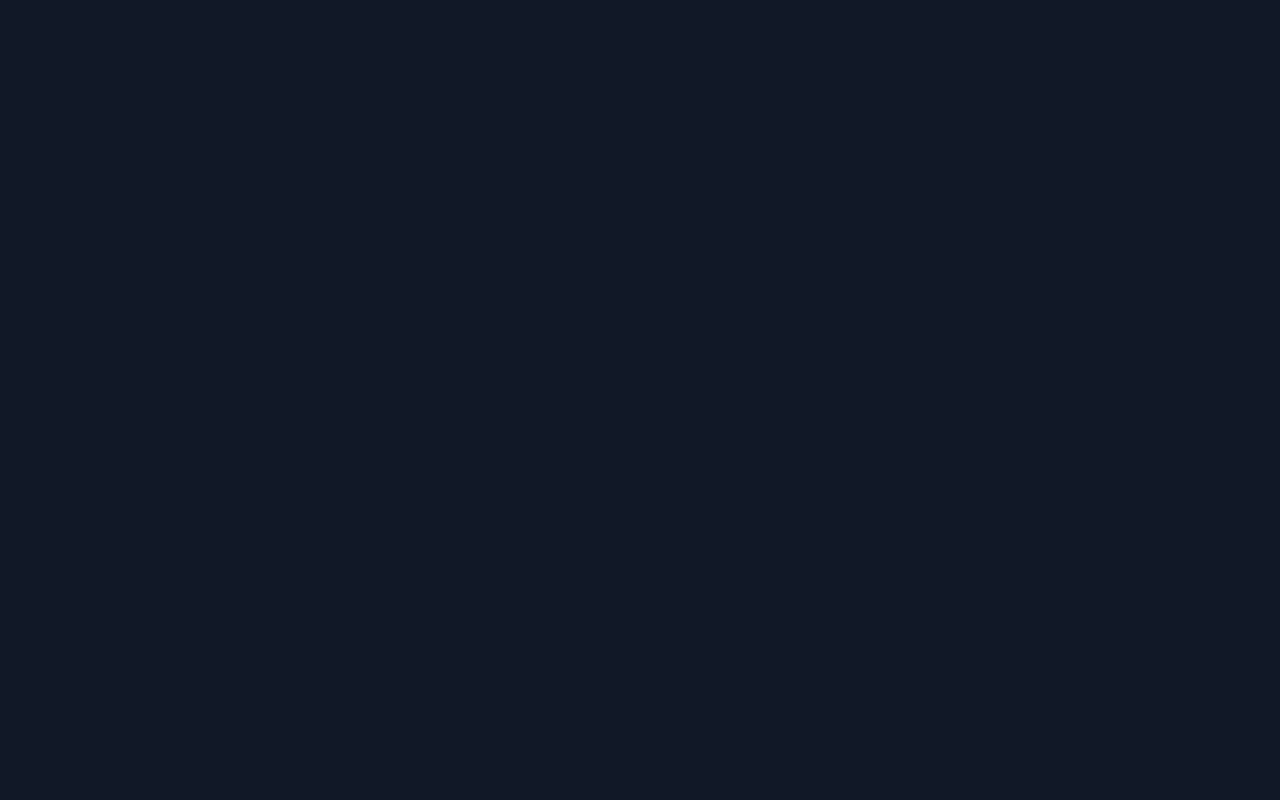
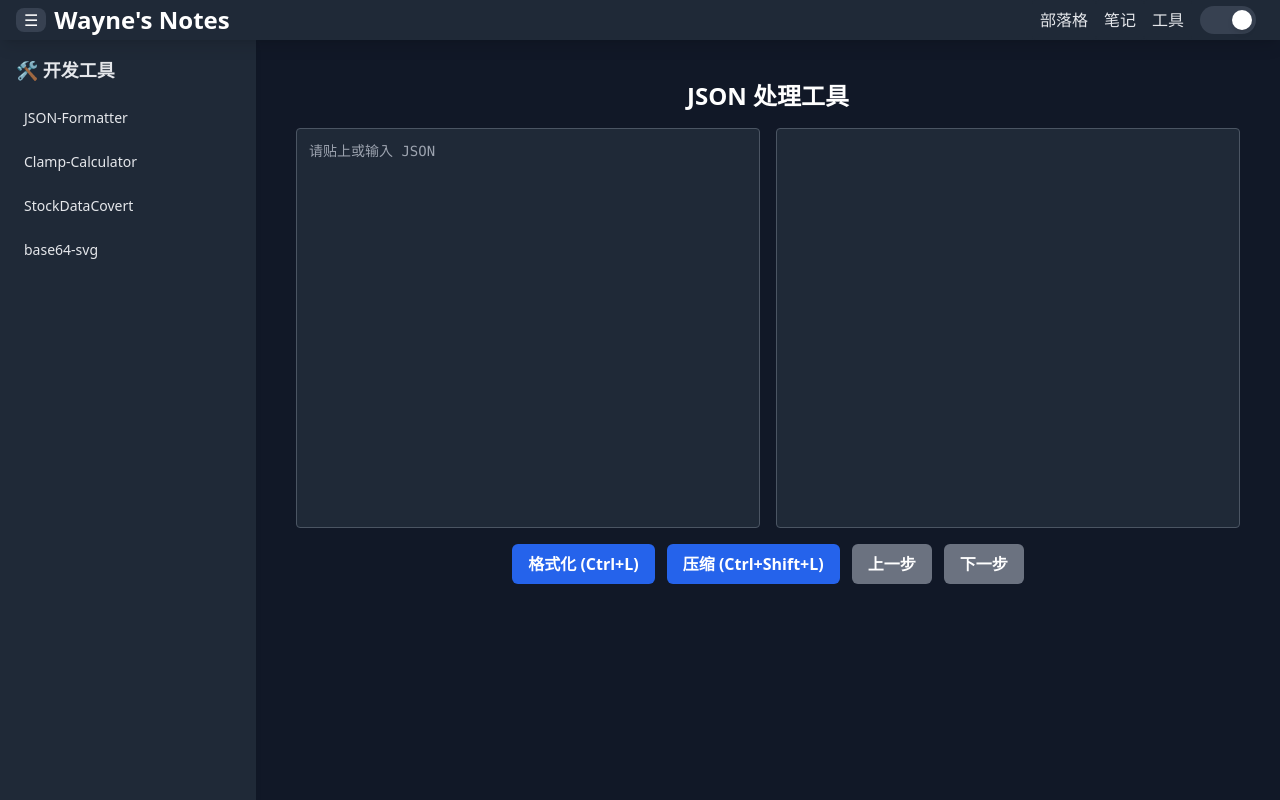
Before and after one commit to wayne23123/wayne-notes, a React (Vite) app: page /wayne-notes/tools/json-formatter in a window 1280 px wide. Before the commit this address had no page. Built offline with nearby package versions, Linux system fonts and the light colour scheme.

Commit message:
add json formatter page

```diff
--- a/src/components/Layout.tsx
+++ b/src/components/Layout.tsx
@@ -1,40 +1,40 @@
-import { Link, Outlet, useLocation } from 'react-router-dom';
-import { useState, useEffect } from 'react';
-import { useDarkMode } from '../context/DarkModeContext';
+import { Link, Outlet, useLocation } from "react-router-dom";
+import { useState, useEffect } from "react";
+import { useDarkMode } from "../context/DarkModeContext";
 
 export default function Layout() {
-  // 取得當前路由
+  // 取得当前路由
   const location = useLocation();
 
   // 取得 `localStorage` 的初始值
   const getInitialSidebarState = () =>
-    localStorage.getItem('sidebarOpen') !== 'false';
+    localStorage.getItem("sidebarOpen") !== "false";
 
-  // 全域狀態
+  // 全域状态
   const { darkMode } = useDarkMode();
 
-  // 狀態管理
+  // 状态管理
   const [sidebarOpen, setSidebarOpen] = useState(getInitialSidebarState);
-  // 控制手機版漢堡選單
+  // 控制手机版汉堡选单
   const [menuOpen, setMenuOpen] = useState(false);
-  // 只允許一個手風琴展開
+  // 只允许一个手风琴展开
   const [openSection, setOpenSection] = useState<string | null>(null);
-  // 動態 Sidebar
+  // 动态 Sidebar
   const [currentSidebar, setCurrentSidebar] = useState<React.ReactNode | null>(
     null
   );
 
-  // 儲存至 `localStorage`
+  // 储存至 `localStorage`
   useEffect(
-    () => localStorage.setItem('sidebarOpen', sidebarOpen.toString()),
+    () => localStorage.setItem("sidebarOpen", sidebarOpen.toString()),
     [sidebarOpen]
   );
 
-  // 監聽路由變化，更新 Sidebar
+  // 监听路由变化，更新 Sidebar
   useEffect(() => {
-    if (location.pathname === '/') {
+    if (location.pathname === "/") {
       setCurrentSidebar(<HomeSidebar darkMode={darkMode} />);
-    } else if (location.pathname.startsWith('/blog')) {
+    } else if (location.pathname.startsWith("/blog")) {
       setCurrentSidebar(
         <BlogSidebar
           openSection={openSection}
@@ -42,7 +42,7 @@ export default function Layout() {
           darkMode={darkMode}
         />
       );
-    } else if (location.pathname.startsWith('/notes')) {
+    } else if (location.pathname.startsWith("/notes")) {
       setCurrentSidebar(
         <NotesSidebar
           openSection={openSection}
@@ -50,21 +50,21 @@ export default function Layout() {
           darkMode={darkMode}
         />
       );
-    } else if (location.pathname.startsWith('/tools')) {
+    } else if (location.pathname.startsWith("/tools")) {
       setCurrentSidebar(<ToolsSidebar darkMode={darkMode} />);
     } else {
-      setCurrentSidebar(null); // 其他頁面不顯示側邊欄
+      setCurrentSidebar(null); // 其他页面不显示侧边栏
     }
   }, [location.pathname, darkMode]);
 
-  // 手風琴展開/收合（當開啟 A，B 會自動關閉）
+  // 手风琴展开/收合（当开启 A，B 会自动关闭）
   const toggleSection = (section: string) => {
     setOpenSection((prev) => (prev === section ? null : section));
   };
 
-  // 根據當前路由決定顯示的側邊欄
+  // 根据当前路由决定显示的侧边栏
   const getSidebar = () => {
-    if (location.pathname.startsWith('/blog')) {
+    if (location.pathname.startsWith("/blog")) {
       return (
         <BlogSidebar
           openSection={openSection}
@@ -72,7 +72,7 @@ export default function Layout() {
           darkMode={darkMode}
         />
       );
-    } else if (location.pathname.startsWith('/notes')) {
+    } else if (location.pathname.startsWith("/notes")) {
       return (
         <NotesSidebar
           openSection={openSection}
@@ -80,26 +80,26 @@ export default function Layout() {
           darkMode={darkMode}
         />
       );
-    } else if (location.pathname.startsWith('/tools')) {
+    } else if (location.pathname.startsWith("/tools")) {
       return <ToolsSidebar darkMode={darkMode} />;
-    } else if (location.pathname === '/') {
-      return <HomeSidebar darkMode={darkMode} />; // ✅ 傳遞 darkMode
+    } else if (location.pathname === "/") {
+      return <HomeSidebar darkMode={darkMode} />; // ✅ 传递 darkMode
     }
-    return null; // 不顯示側邊欄
+    return null; // 不显示侧边栏
   };
 
   return (
     <div
       className={`flex flex-col transition-colors ${
-        darkMode ? 'bg-gray-900 text-gray-200' : 'bg-gray-200 text-black'
+        darkMode ? "bg-gray-900 text-gray-200" : "bg-gray-200 text-black"
       }`}
     >
       {/* Header */}
       <header
         className={`w-full fixed top-0 left-0 z-50 transition-colors ${
           darkMode
-            ? 'bg-gray-800 text-white shadow-lg'
-            : 'bg-gray-100 text-black shadow-md'
+            ? "bg-gray-800 text-white shadow-lg"
+            : "bg-gray-100 text-black shadow-md"
         }`}
       >
         <div className="w-full px-4 flex justify-between items-center">
@@ -107,11 +107,11 @@ export default function Layout() {
             <div>
               <button
                 className={`px-2 rounded-lg transition-all duration-300 ${
-                  darkMode ? 'bg-gray-700 text-white' : 'bg-gray-200 text-black'
+                  darkMode ? "bg-gray-700 text-white" : "bg-gray-200 text-black"
                 }`}
                 onClick={() => setSidebarOpen(!sidebarOpen)}
               >
-                {sidebarOpen ? '☰' : '☰'}
+                {sidebarOpen ? "☰" : "☰"}
               </button>
             </div>
             <div className="px-2 text-2xl font-bold">
@@ -121,7 +121,7 @@ export default function Layout() {
             </div>
           </div>
 
-          {/* 漢堡選單 (手機版) */}
+          {/* 汉堡选单 (手机版) */}
           <button
             className="lg:hidden px-2 py-2"
             onClick={() => setMenuOpen(!menuOpen)}
@@ -129,7 +129,7 @@ export default function Layout() {
             ☰
           </button>
 
-          {/* Header 選單 (電腦版) */}
+          {/* Header 选单 (电脑版) */}
           <nav className="hidden lg:flex items-center">
             <NavLinks darkMode={darkMode} />
             <div className="px-2">
@@ -138,7 +138,7 @@ export default function Layout() {
           </nav>
         </div>
 
-        {/* 手機版的下拉選單 */}
+        {/* 手机版的下拉选单 */}
         {menuOpen && (
           <nav className="lg:hidden bg-gray-700 text-white flex flex-col items-center py-4 space-y-3">
             <NavLinks darkMode={darkMode} onClick={() => setMenuOpen(false)} />
@@ -153,9 +153,9 @@ export default function Layout() {
         {getSidebar() && (
           <aside
             className={`transition-all duration-300 fixed top-10 h-screen overflow-auto shadow-md ${
-              sidebarOpen ? 'w-64 p-4' : 'w-0 p-0 overflow-hidden'
+              sidebarOpen ? "w-64 p-4" : "w-0 p-0 overflow-hidden"
             } ${
-              darkMode ? 'bg-gray-800 text-gray-200' : 'bg-gray-300 text-black'
+              darkMode ? "bg-gray-800 text-gray-200" : "bg-gray-300 text-black"
             }`}
           >
             {currentSidebar && sidebarOpen && getSidebar()}
@@ -165,7 +165,7 @@ export default function Layout() {
         {/* Main Content */}
         <main
           className={`flex-1 p-6 transition-all duration-300 ${
-            sidebarOpen ? 'ml-64' : 'ml-0'
+            sidebarOpen ? "ml-64" : "ml-0"
           }`}
         >
           <Outlet />
@@ -175,7 +175,7 @@ export default function Layout() {
   );
 }
 
-/* Header 選單 */
+/* Header 选单 */
 function NavLinks({
   onClick,
   darkMode,
@@ -189,8 +189,8 @@ function NavLinks({
         to="/blog"
         className={`block p-2 rounded transition-all duration-300 ${
           darkMode
-            ? 'bg-gray-800 text-gray-200 hover:bg-gray-700'
-            : 'bg-white text-gray-900 hover:bg-gray-200'
+            ? "bg-gray-800 text-gray-200 hover:bg-gray-700"
+            : "bg-white text-gray-900 hover:bg-gray-200"
         }`}
         onClick={onClick}
       >
@@ -200,19 +200,19 @@ function NavLinks({
         to="/notes"
         className={`block p-2 rounded transition-all duration-300 ${
           darkMode
-            ? 'bg-gray-800 text-gray-200 hover:bg-gray-700'
-            : 'bg-white text-gray-900 hover:bg-gray-200'
+            ? "bg-gray-800 text-gray-200 hover:bg-gray-700"
+            : "bg-white text-gray-900 hover:bg-gray-200"
         }`}
         onClick={onClick}
       >
-        筆記
+        笔记
       </Link>
       <Link
         to="/tools"
         className={`block p-2 rounded transition-all duration-300 ${
           darkMode
-            ? 'bg-gray-800 text-gray-200 hover:bg-gray-700'
-            : 'bg-white text-gray-900 hover:bg-gray-200'
+            ? "bg-gray-800 text-gray-200 hover:bg-gray-700"
+            : "bg-white text-gray-900 hover:bg-gray-200"
         }`}
         onClick={onClick}
       >
@@ -222,38 +222,38 @@ function NavLinks({
   );
 }
 
-/* 黑暗模式開關 */
+/* 黑暗模式开关 */
 function DarkModeToggle() {
   const { darkMode, setDarkMode } = useDarkMode();
 
   return (
     <div
       className={`relative w-14 h-7 rounded-full p-1 transition-colors cursor-pointer ${
-        darkMode ? 'bg-gray-700' : 'bg-gray-300'
+        darkMode ? "bg-gray-700" : "bg-gray-300"
       }`}
       onClick={() => setDarkMode(!darkMode)}
     >
       <div
         className={`w-5 h-5 bg-white rounded-full shadow-md transform transition-all duration-300 ${
-          darkMode ? 'translate-x-7' : 'translate-x-0'
+          darkMode ? "translate-x-7" : "translate-x-0"
         }`}
       ></div>
     </div>
   );
 }
 
-/* **首頁專用側邊導覽列** */
+/* **首页专用侧边导览列** */
 function HomeSidebar({ darkMode }: { darkMode: boolean }) {
   return (
     <>
-      <h2 className="text-lg font-semibold mb-4">🏠 導覽列</h2>
+      <h2 className="text-lg font-semibold mb-4">🏠 导览列</h2>
       <nav className="space-y-2">
         <Link
           to="/blog"
           className={`block p-2 text-sm rounded transition-all duration-300 ${
             darkMode
-              ? 'hover:bg-gray-700 text-gray-200'
-              : 'hover:bg-gray-200 text-gray-900'
+              ? "hover:bg-gray-700 text-gray-200"
+              : "hover:bg-gray-200 text-gray-900"
           }`}
         >
           📖 前往部落格
@@ -262,28 +262,28 @@ function HomeSidebar({ darkMode }: { darkMode: boolean }) {
           to="/notes"
           className={`block p-2 text-sm rounded transition-all duration-300 ${
             darkMode
-              ? 'hover:bg-gray-700 text-gray-200'
-              : 'hover:bg-gray-200 text-gray-900'
+              ? "hover:bg-gray-700 text-gray-200"
+              : "hover:bg-gray-200 text-gray-900"
           }`}
         >
-          📒 前往筆記
+          📒 前往笔记
         </Link>
         <Link
           to="/tools"
           className={`block p-2 text-sm rounded transition-all duration-300 ${
             darkMode
-              ? 'hover:bg-gray-700 text-gray-200'
-              : 'hover:bg-gray-200 text-gray-900'
+              ? "hover:bg-gray-700 text-gray-200"
+              : "hover:bg-gray-200 text-gray-900"
           }`}
         >
-          🛠️ 開發工具
+          🛠️ 开发工具
         </Link>
       </nav>
     </>
   );
 }
 
-/* 部落格側邊導覽列 */
+/* 部落格侧边导览列 */
 function BlogSidebar({
   openSection,
   toggleSection,
@@ -295,25 +295,25 @@ function BlogSidebar({
 }) {
   return (
     <>
-      <h2 className="text-lg font-semibold mb-4">📰 部落格分類</h2>
+      <h2 className="text-lg font-semibold mb-4">📰 部落格分类</h2>
       <nav className="space-y-2">
         <AccordionItem
-          title="前端開發"
-          isOpen={openSection === 'frontend'}
-          onClick={() => toggleSection('frontend')}
+          title="前端开发"
+          isOpen={openSection === "frontend"}
+          onClick={() => toggleSection("frontend")}
           links={[
-            { to: '/blog/frontend/react', label: 'React' },
-            { to: '/blog/frontend/vue', label: 'Vue' },
+            { to: "/blog/frontend/react", label: "React" },
+            { to: "/blog/frontend/vue", label: "Vue" },
           ]}
           darkMode={darkMode}
         />
         <AccordionItem
-          title="後端開發"
-          isOpen={openSection === 'backend'}
-          onClick={() => toggleSection('backend')}
+          title="后端开发"
+          isOpen={openSection === "backend"}
+          onClick={() => toggleSection("backend")}
           links={[
-            { to: '/blog/backend/nodejs', label: 'Node.js' },
-            { to: '/blog/backend/django', label: 'Django' },
+            { to: "/blog/backend/nodejs", label: "Node.js" },
+            { to: "/blog/backend/django", label: "Django" },
           ]}
           darkMode={darkMode}
         />
@@ -322,7 +322,7 @@ function BlogSidebar({
   );
 }
 
-/* 筆記側邊導覽列 */
+/* 笔记侧边导览列 */
 function NotesSidebar({
   openSection,
   toggleSection,
@@ -334,16 +334,16 @@ function NotesSidebar({
 }) {
   return (
     <>
-      <h2 className="text-lg font-semibold mb-4">📂 筆記分類</h2>
+      <h2 className="text-lg font-semibold mb-4">📂 笔记分类</h2>
       <nav className="space-y-2">
         <AccordionItem
           title="工具指令"
-          isOpen={openSection === 'git'}
-          onClick={() => toggleSection('git')}
+          isOpen={openSection === "git"}
+          onClick={() => toggleSection("git")}
           links={[
             {
-              to: '/notes/tools-command/git-basics',
-              label: 'Git 指令',
+              to: "/notes/tools-command/git-basics",
+              label: "Git 指令",
             },
             // { to: '/notes/git-commands', label: '常用 Git 指令' },
           ]}
@@ -351,18 +351,18 @@ function NotesSidebar({
         />
         <AccordionItem
           title="JavaScript"
-          isOpen={openSection === 'js'}
-          onClick={() => toggleSection('js')}
-          links={[{ to: '/notes/java-script/JSON', label: 'JSON' }]}
+          isOpen={openSection === "js"}
+          onClick={() => toggleSection("js")}
+          links={[{ to: "/notes/java-script/JSON", label: "JSON" }]}
           darkMode={darkMode}
         />
         <AccordionItem
           title="React"
-          isOpen={openSection === 'react'}
-          onClick={() => toggleSection('react')}
+          isOpen={openSection === "react"}
+          onClick={() => toggleSection("react")}
           links={[
-            { to: '/notes/react-hooks', label: 'Hooks' },
-            { to: '/notes/react-router', label: 'React Router' },
+            { to: "/notes/react-hooks", label: "Hooks" },
+            { to: "/notes/react-router", label: "React Router" },
           ]}
           darkMode={darkMode}
         />
@@ -374,14 +374,24 @@ function NotesSidebar({
 function ToolsSidebar({ darkMode }: { darkMode: boolean }) {
   return (
     <>
-      <h2 className="text-lg font-semibold mb-4">🛠️ 開發工具</h2>
+      <h2 className="text-lg font-semibold mb-4">🛠️ 开发工具</h2>
       <nav className="space-y-2">
+        <Link
+          to="/tools/json-formatter"
+          className={`block p-2 text-sm rounded transition-all duration-300 ${
+            darkMode
+              ? "hover:bg-gray-700 text-gray-200"
+              : "hover:bg-gray-200 text-gray-900"
+          }`}
+        >
+          JSON-Formatter
+        </Link>
         <Link
           to="/tools/clamp-calculator"
           className={`block p-2 text-sm rounded transition-all duration-300 ${
             darkMode
-              ? 'hover:bg-gray-700 text-gray-200'
-              : 'hover:bg-gray-200 text-gray-900'
+              ? "hover:bg-gray-700 text-gray-200"
+              : "hover:bg-gray-200 text-gray-900"
           }`}
         >
           Clamp-Calculator
@@ -390,8 +400,8 @@ function ToolsSidebar({ darkMode }: { darkMode: boolean }) {
           to="/tools/stock-data-covert"
           className={`block p-2 text-sm rounded transition-all duration-300 ${
             darkMode
-              ? 'hover:bg-gray-700 text-gray-200'
-              : 'hover:bg-gray-200 text-gray-900'
+              ? "hover:bg-gray-700 text-gray-200"
+              : "hover:bg-gray-200 text-gray-900"
           }`}
         >
           StockDataCovert
@@ -400,8 +410,8 @@ function ToolsSidebar({ darkMode }: { darkMode: boolean }) {
           to="/tools/base64-svg"
           className={`block p-2 text-sm rounded transition-all duration-300 ${
             darkMode
-              ? 'hover:bg-gray-700 text-gray-200'
-              : 'hover:bg-gray-200 text-gray-900'
+              ? "hover:bg-gray-700 text-gray-200"
+              : "hover:bg-gray-200 text-gray-900"
           }`}
         >
           base64-svg
@@ -411,7 +421,7 @@ function ToolsSidebar({ darkMode }: { darkMode: boolean }) {
   );
 }
 
-/* 手風琴元件 */
+/* 手风琴元件 */
 function AccordionItem({
   title,
   isOpen,
@@ -431,17 +441,17 @@ function AccordionItem({
         onClick={onClick}
         className={`flex items-center justify-between w-full p-2 rounded transition-colors ${
           darkMode
-            ? 'hover:bg-gray-700 text-gray-200'
-            : 'hover:bg-gray-200 text-gray-900'
+            ? "hover:bg-gray-700 text-gray-200"
+            : "hover:bg-gray-200 text-gray-900"
         }`}
       >
         {title}
         {isOpen ? <ChevronDown /> : <ChevronRight />}
       </button>
-      {/* CSS 過渡動畫 */}
+      {/* CSS 过渡动画 */}
       <div
         className={`overflow-hidden transition-all duration-300 ${
-          isOpen ? 'max-h-40 opacity-100' : 'max-h-0 opacity-0'
+          isOpen ? "max-h-40 opacity-100" : "max-h-0 opacity-0"
         }`}
       >
         <div className="pl-4 mt-2 space-y-1">
@@ -451,8 +461,8 @@ function AccordionItem({
               to={link.to}
               className={`block p-2 text-sm rounded transition-all duration-300 ${
                 darkMode
-                  ? 'hover:bg-gray-700 text-gray-200'
-                  : 'hover:bg-gray-200 text-gray-900'
+                  ? "hover:bg-gray-700 text-gray-200"
+                  : "hover:bg-gray-200 text-gray-900"
               }`}
             >
               {link.label}
@@ -464,7 +474,7 @@ function AccordionItem({
   );
 }
 
-// ChevronRight 手寫 SVG
+// ChevronRight 手写 SVG
 function ChevronRight() {
   return (
     <svg
@@ -484,7 +494,7 @@ function ChevronRight() {
   );
 }
 
-// ChevronDown 手寫 SVG
+// ChevronDown 手写 SVG
 function ChevronDown() {
   return (
     <svg
--- /dev/null
+++ b/src/pages/tools/JsonFormatter.tsx
@@ -0,0 +1,165 @@
+import { useEffect, useState, useRef } from 'react';
+import { useDarkMode } from '../../context/DarkModeContext';
+
+export default function JsonTool() {
+  const { darkMode } = useDarkMode();
+  const [input, setInput] = useState('');
+  const [output, setOutput] = useState('');
+  const [history, setHistory] = useState([]);
+  const [redoStack, setRedoStack] = useState([]);
+  const inputRef = useRef(null);
+
+  // 初始载入 localStorage
+  useEffect(() => {
+    const savedInput = localStorage.getItem('json_input') || '';
+    const savedOutput = localStorage.getItem('json_output') || '';
+    setInput(savedInput);
+    setOutput(savedOutput);
+  }, []);
+
+  // 写入 localStorage
+  useEffect(() => {
+    localStorage.setItem('json_input', input);
+    localStorage.setItem('json_output', output);
+  }, [input, output]);
+
+  // 快捷键事件（Ctrl+L / Ctrl+Shift+L）
+  useEffect(() => {
+    const handleKey = (e) => {
+      if (e.ctrlKey && e.key.toLowerCase() === 'l') {
+        e.preventDefault();
+        if (e.shiftKey) {
+          handleCompact();
+        } else {
+          handleFormat();
+        }
+      }
+    };
+    window.addEventListener('keydown', handleKey);
+    return () => window.removeEventListener('keydown', handleKey);
+  }, [input]);
+
+  // 快照储存
+  const saveSnapshot = () => {
+    setHistory((prev) => [...prev, { input, output }]);
+    setRedoStack([]);
+  };
+
+  const handleFormat = () => {
+    try {
+      saveSnapshot();
+      const obj = evalToJson(input); // 修复/支援非纯 JSON 格式
+      setOutput(JSON.stringify(obj, null, 2));
+    } catch (e) {
+      setOutput(`⚠️ 格式错误：${e.message}`);
+    }
+  };
+
+  const handleCompact = () => {
+    try {
+      saveSnapshot();
+      const obj = evalToJson(input);
+      setOutput(JSON.stringify(obj));
+    } catch (e) {
+      setOutput(`⚠️ 压缩错误：${e.message}`);
+    }
+  };
+
+  const handleUndo = () => {
+    if (history.length === 0) return;
+    const prev = history[history.length - 1];
+    setRedoStack((r) => [...r, { input, output }]);
+    setInput(prev.input);
+    setOutput(prev.output);
+    setHistory((h) => h.slice(0, -1));
+  };
+
+  const handleRedo = () => {
+    if (redoStack.length === 0) return;
+    const next = redoStack[redoStack.length - 1];
+    setHistory((h) => [...h, { input, output }]);
+    setInput(next.input);
+    setOutput(next.output);
+    setRedoStack((r) => r.slice(0, -1));
+  };
+
+  // 尝试支援修复非 JSON 格式（例如：单引号、JSONP、无引号 key）
+  const evalToJson = (text) => {
+    const cleaned = text
+      .replace(/\/\/.*$/gm, '')              // 移除单行注解
+      .replace(/\/\*[\s\S]*?\*\//g, '')      // 移除多行注解
+      .replace(/^\s*[\w$]+\s*\(\s*/, '')     // 去除 JSONP 函式开头
+      .replace(/\);\s*$/, '');               // 去除 JSONP 结尾
+    return eval(`(${cleaned})`);
+  };
+
+  return (
+    <div
+      className={`max-w-7xl mx-auto p-4 transition-colors ${
+        darkMode ? 'bg-gray-900 text-white' : 'bg-white text-black'
+      }`}
+    >
+      <h1 className="text-2xl font-bold text-center mb-4">
+        JSON 处理工具
+      </h1>
+
+      <div className="flex flex-col md:flex-row gap-4">
+        {/* 左边输入 */}
+        <textarea
+          ref={inputRef}
+          value={input}
+          onChange={(e) => setInput(e.target.value)}
+          placeholder="请贴上或输入 JSON"
+          className={`w-full md:w-1/2 h-[400px] p-3 rounded border resize-none font-mono text-sm transition-colors ${
+            darkMode
+              ? 'bg-gray-800 border-gray-600 text-white'
+              : 'bg-gray-100 border-gray-300 text-black'
+          }`}
+        />
+
+        {/* 右边输出 */}
+        <textarea
+          value={output}
+          readOnly
+          className={`w-full md:w-1/2 h-[400px] p-3 rounded border resize-none font-mono text-sm transition-colors ${
+            darkMode
+              ? 'bg-gray-800 border-gray-600 text-green-300'
+              : 'bg-gray-100 border-gray-300 text-gray-800'
+          }`}
+        />
+      </div>
+
+      <div className="flex flex-wrap justify-center gap-3 mt-4">
+        <button onClick={handleFormat} className="btn-blue">格式化 (Ctrl+L)</button>
+        <button onClick={handleCompact} className="btn-blue">压缩 (Ctrl+Shift+L)</button>
+        <button onClick={handleUndo} className="btn-gray">上一步</button>
+        <button onClick={handleRedo} className="btn-gray">下一步</button>
+      </div>
+
+      <style jsx>{`
+        .btn-blue {
+          background: #2563eb;
+          color: white;
+          padding: 0.5rem 1rem;
+          border-radius: 0.375rem;
+          font-weight: 600;
+          transition: background 0.2s;
+        }
+        .btn-blue:hover {
+          background: #1d4ed8;
+        }
+        .btn-gray {
+          background: #6b7280;
+          color: white;
+          padding: 0.5rem 1rem;
+          border-radius: 0.375rem;
+          font-weight: 600;
+          transition: background 0.2s;
+        }
+        .btn-gray:hover {
+          background: #4b5563;
+        }
+      `}</style>
+    </div>
+  );
+}
--- a/src/routes/Router.tsx
+++ b/src/routes/Router.tsx
@@ -6,6 +6,7 @@ import Notes from '../pages/Notes';
 import GitBasics from '../pages/Notes/ToolsCommand/GitBasics';
 import JavaScriptJSON from '../pages/Notes/JavaScript/JSON';
 import Tools from '../pages/Tools';
+import JsonFormatter from '../pages/Tools/JsonFormatter';
 import ClampCalculator from '../pages/Tools/ClampCalculator';
 import StockDataCovert from '../pages/Tools/StockDataCovert';
 import Base64ToSvg from '../pages/Tools/Base64ToSvg';
@@ -24,6 +25,7 @@ const AppRoutes = () => {
           />
           <Route path="notes/java-script/JSON" element={<JavaScriptJSON />} />
           <Route path="tools" element={<Tools />} />
+          <Route path="tools/json-formatter" element={<JsonFormatter />} />
           <Route path="tools/clamp-calculator" element={<ClampCalculator />} />
           <Route path="tools/stock-data-covert" element={<StockDataCovert />} />
           <Route path="tools/base64-svg" element={<Base64ToSvg />} />
```
